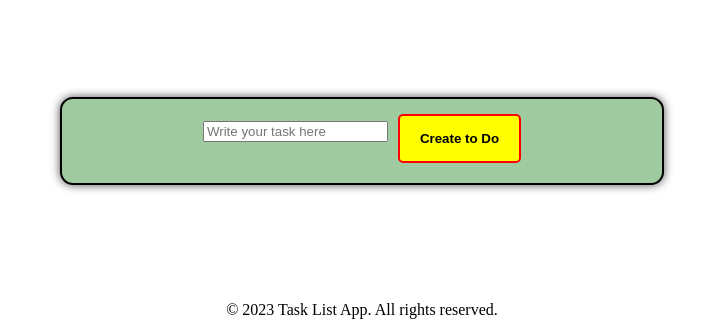
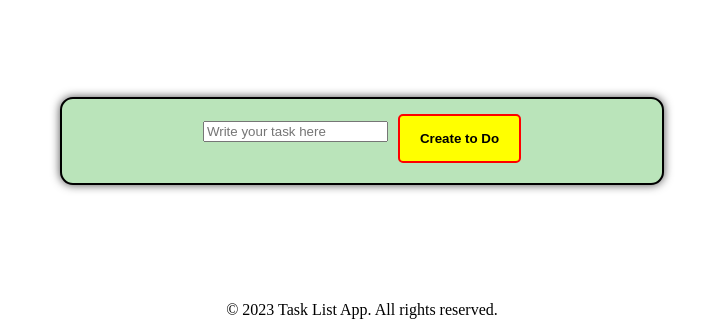
Before and after one commit to SaraOsacar/Task-List, a React app: page / in a window 1280 px wide. Shown: the part 482-817 px from the top of the page, without its empty margins (278-997 px from the left). Built offline with nearby package versions, Linux system fonts and the light colour scheme.

Commit message:
githubpages

```diff
--- a/src/styles/App.scss
+++ b/src/styles/App.scss
@@ -44,7 +44,7 @@ body {
   border: 2px solid black;
   border-radius: 13px;
   /*background-color: rgb(249, 198, 249);*/
-  background-color: rgb(160, 203, 160);
+  background-color: rgb(186, 228, 186);
   box-shadow: 0px 0px 10px rgba(0, 0, 0, 0.7);
 }
 
```
